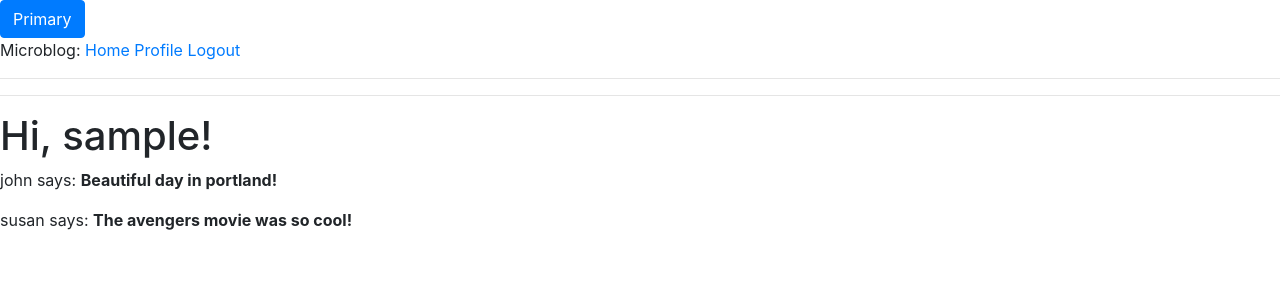
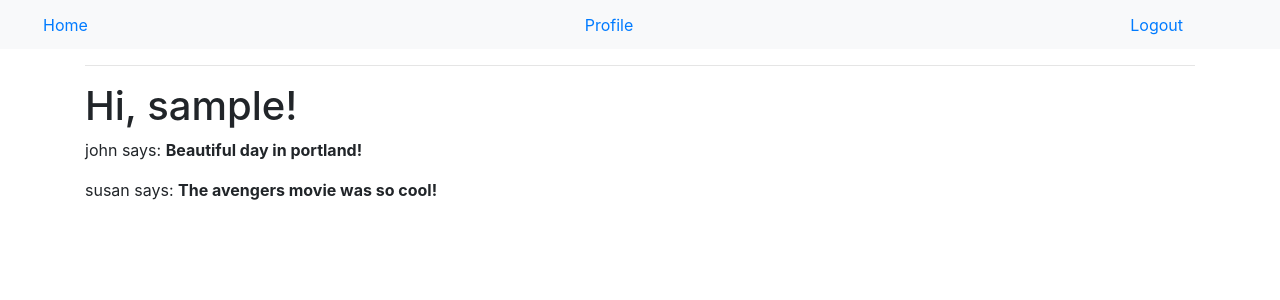
Before and after one commit to CodeWithTheDoctor/cits3403-project, a Flask app: page / in a window 1280 px wide. Shown: the top 300 px of the page. Run offline with Flask 2, Linux system fonts and the light colour scheme; the visitor is signed in with stand-in values (Sample User, id 1); data comes from the database, SQL or seed files in the repository.

Commit message:
some bootstrap

```diff
--- a/app/templates/base.html
+++ b/app/templates/base.html
@@ -16,19 +16,21 @@
   </head>
 
   <body>
-    <button type="button" class="btn btn-primary">Primary</button>
-    <div>
-      Microblog:
-
-      <a href="{{url_for('index')}}">Home</a>
+    <nav class="navbar navbar-light navbar-expand bg-light">
+      <div class="container">
+        <a class="nav-brand" href="{{url_for('index')}}">Home</a>
         {% if current_user.is_anonymous %}
-      <a href="{{url_for('login')}}">Login</a>
+        <a class="nav-item" href="{{url_for('login')}}">Login</a>
         {% else %}
-      <a href="{{url_for('user', username=current_user.username)}}">Profile</a>
-      <a href="{{url_for('logout')}}">Logout</a>
+        <a class="nav-item" href="{{url_for('user', username=current_user.username)}}">Profile</a>
+        <a class="nav-item" href="{{url_for('logout')}}">Logout</a>
         {% endif %}
       </div>
       <hr />
+    </nav>
+
+
+    <div class="container">
       {% with messages = get_flashed_messages() %} {% if messages %}
       <ul>
         {% for message in messages %}
@@ -38,6 +40,7 @@
       {% endif %} {% endwith %}
       <hr />
       {% block content %}{% endblock %}
+    </div>
 
     <script
       src="https://code.jquery.com/jquery-3.3.1.slim.min.js"
```
Lines whose indentation alone changed are shown as unchanged.
